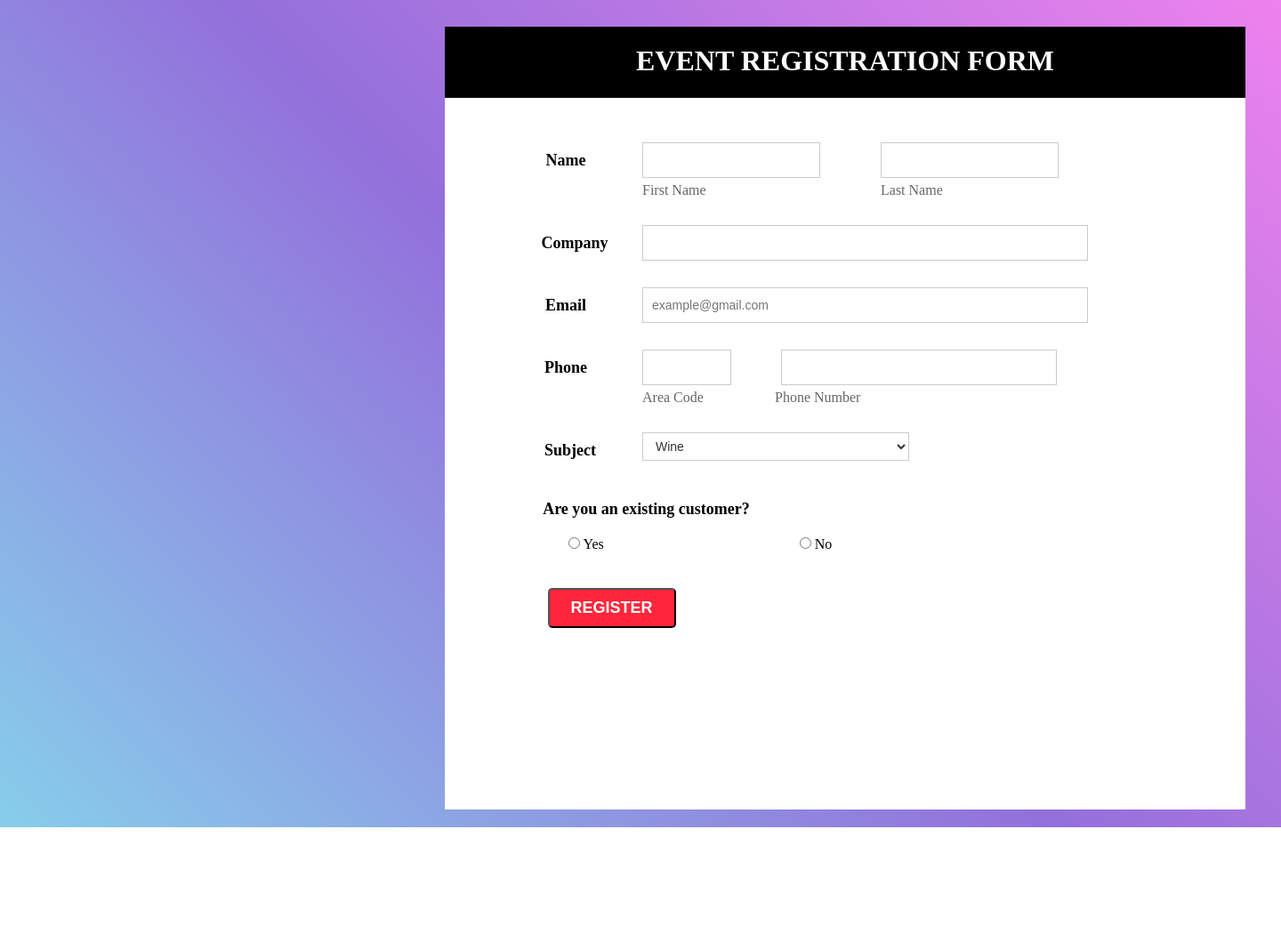
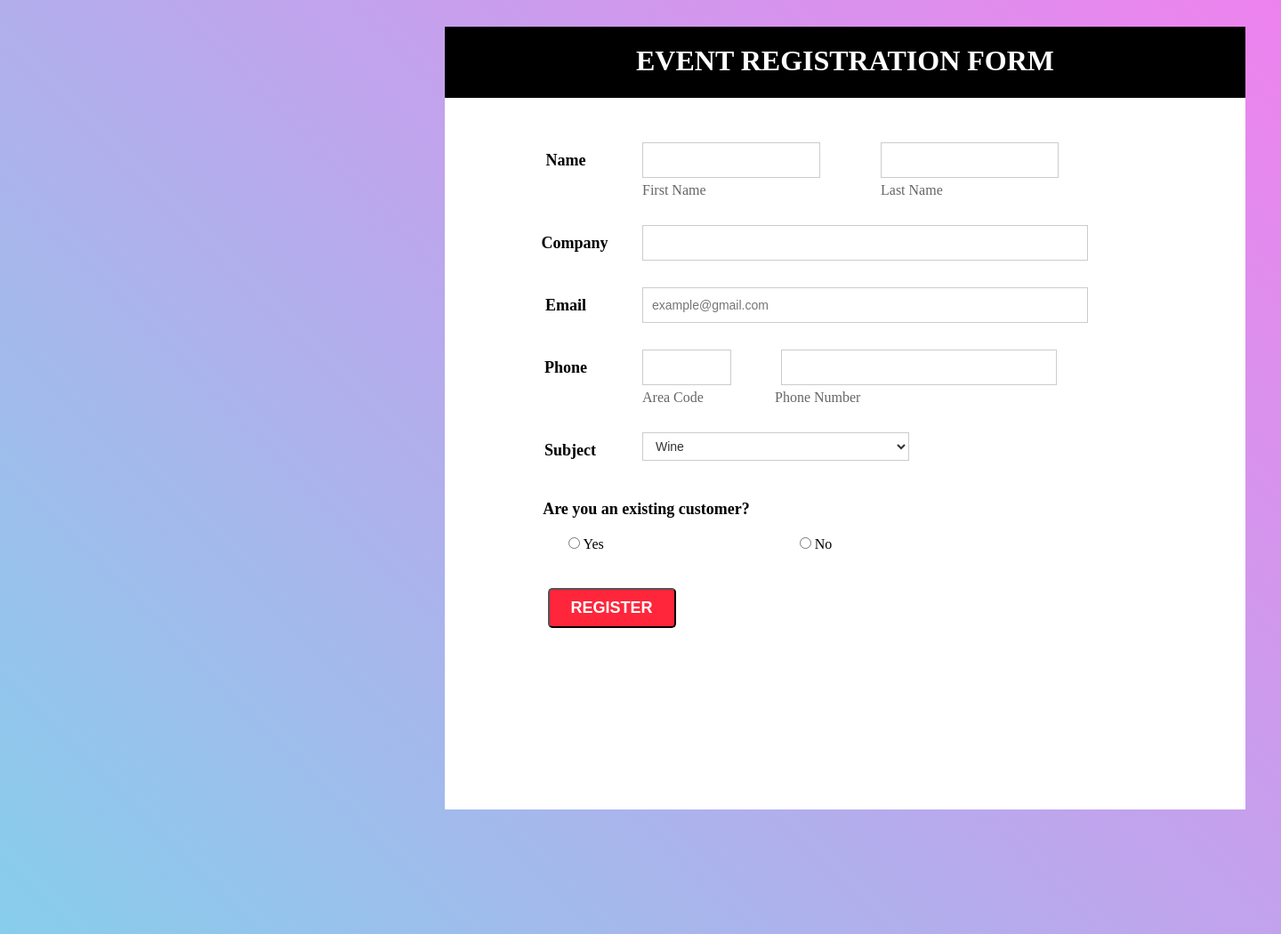
Before and after one commit to khuongnguyen02/Bt-lab3, a PHP site: the page made by font đăng kí sự kiện.html in a window 1440 px wide. Shown: the whole page at 89% size. Before the commit the page ends 930 px from the top, so only its background shows below. Run offline with PHP 8.4, Linux system fonts and the light colour scheme.

Commit message:
form and table and assignment

```diff
--- a/regis.css
+++ b/regis.css
@@ -5,7 +5,8 @@
 }
 
 body{
-    background-image: linear-gradient(45deg,skyblue,mediumpurple,violet);
+    background-image: linear-gradient(45deg,skyblue,violet);
+    background-repeat: no-repeat;
 }
 
 
@@ -26,6 +27,7 @@ body{
     margin-left: 500px;
     margin-top: 30px;
     margin-bottom: 20px;
+    height: 1000px;
 }
 
 .input-text:focus{
```
